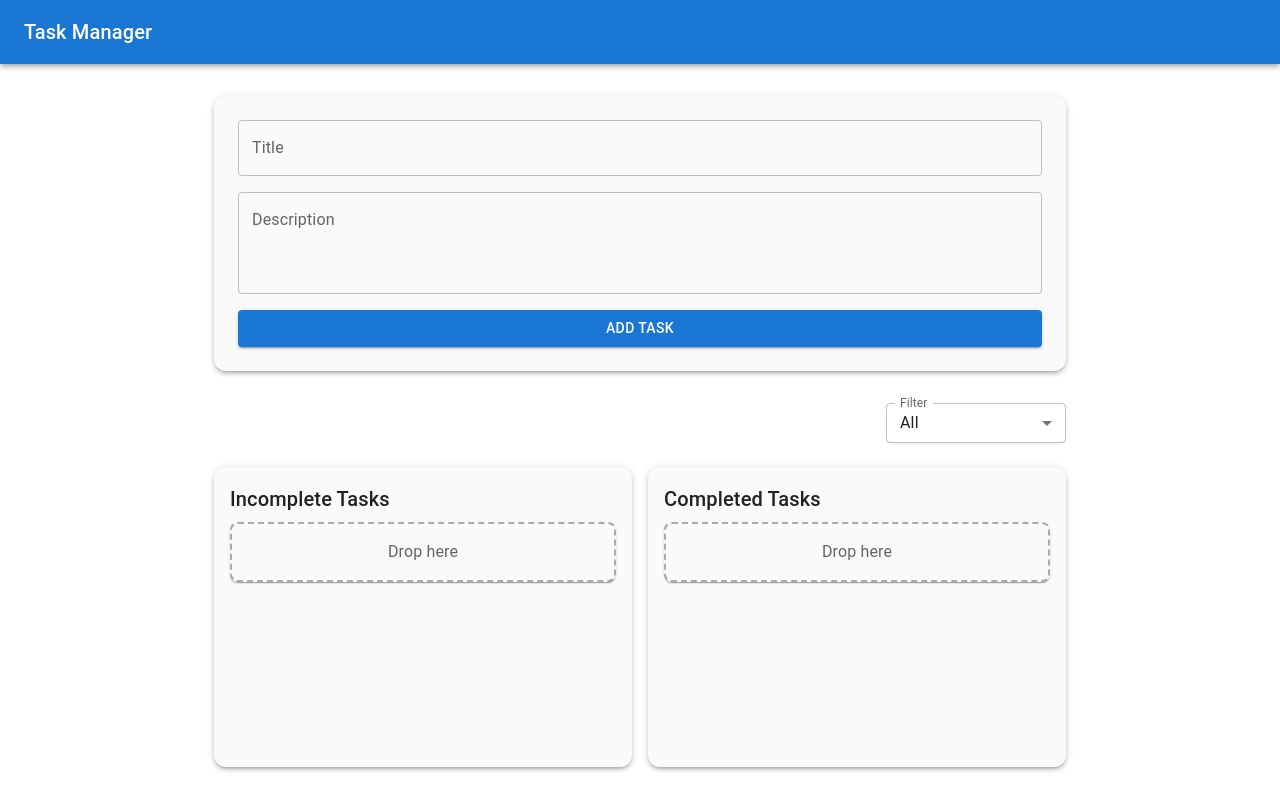
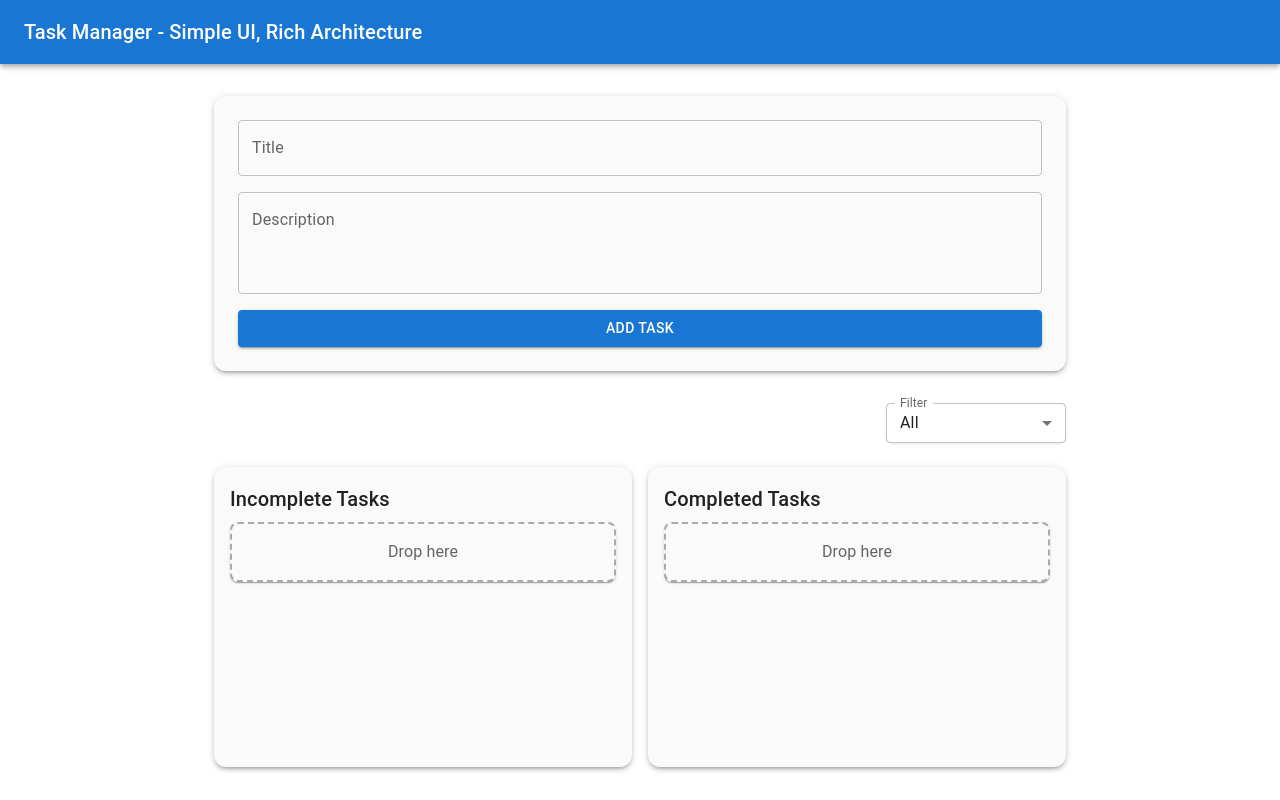
Before and after one commit to elmi-elmi/nextjs-task-manager, a Next.js app: page / in a window 1280 px wide. Built offline with nearby package versions, Linux system fonts and the light colour scheme.

Commit message:
feat: update readme

```diff
--- a/constants/labels.ts
+++ b/constants/labels.ts
@@ -1,5 +1,5 @@
 const labels = {
-  appTitle: 'Task Manager',
+  appTitle: 'Task Manager - Simple UI, Rich Architecture',
   taskTitle: 'Title',
   taskDescription: 'Description',
   addTask: 'Add Task',
--- a/package.json
+++ b/package.json
@@ -24,7 +24,6 @@
     "@mui/icons-material": "^7.3.4",
     "@mui/material": "^7.3.4",
     "@reduxjs/toolkit": "^2.9.2",
-    "@tanstack/react-virtual": "^3.13.12",
     "lint-staged": "^16.2.6",
     "localforage": "^1.10.0",
     "next": "16.0.1",
```
Also changed, not shown: 2 other files (tests, documents, lock files or other folders).
